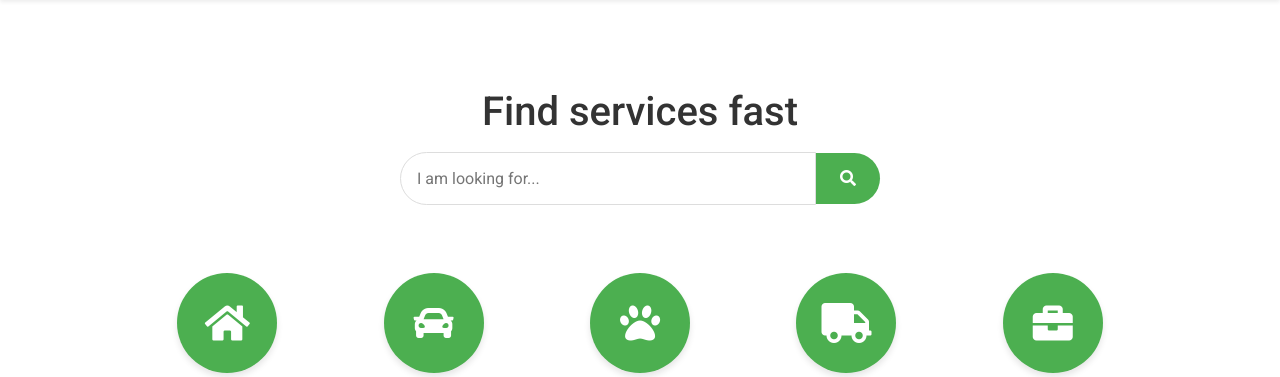
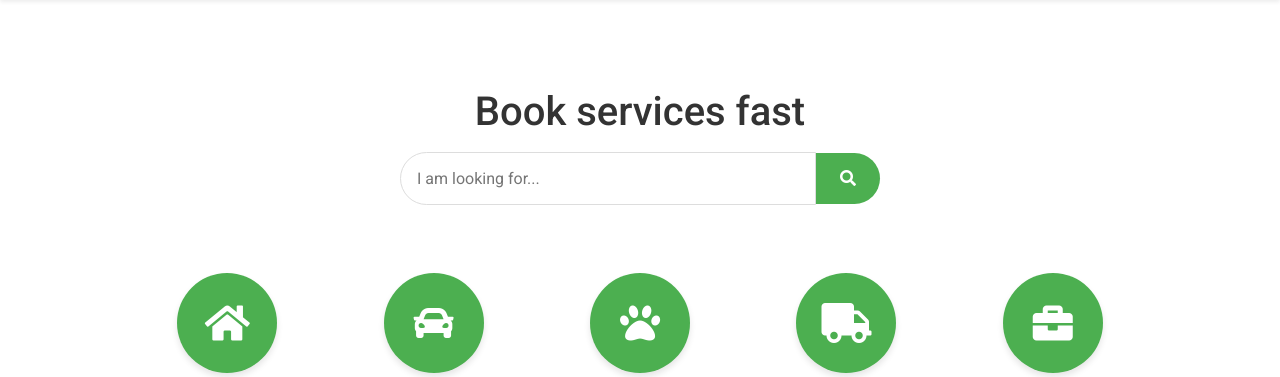
Before and after one commit to alvarolaham/chambeopr_render, a Django app: page / in a window 1280 px wide. Shown: the part 60-437 px from the top of the page. Run offline with Django 5.2, Linux system fonts and the light colour scheme; some libraries are stand-ins or nearby versions.

Commit message:
some new changes

```diff
--- a/myapp/templates/myapp/home.html
+++ b/myapp/templates/myapp/home.html
@@ -15,7 +15,7 @@
     {% include "myapp/navbar.html" %}
     <div class="container mt-4">
         <div class="hero text-center">
-            <h1>Find services fast</h1>
+            <h1>Book services fast</h1>
             <div class="search-bar">
                 <input type="text" placeholder="I am looking for...">
                 <button><i class="fas fa-search"></i></button>
```
